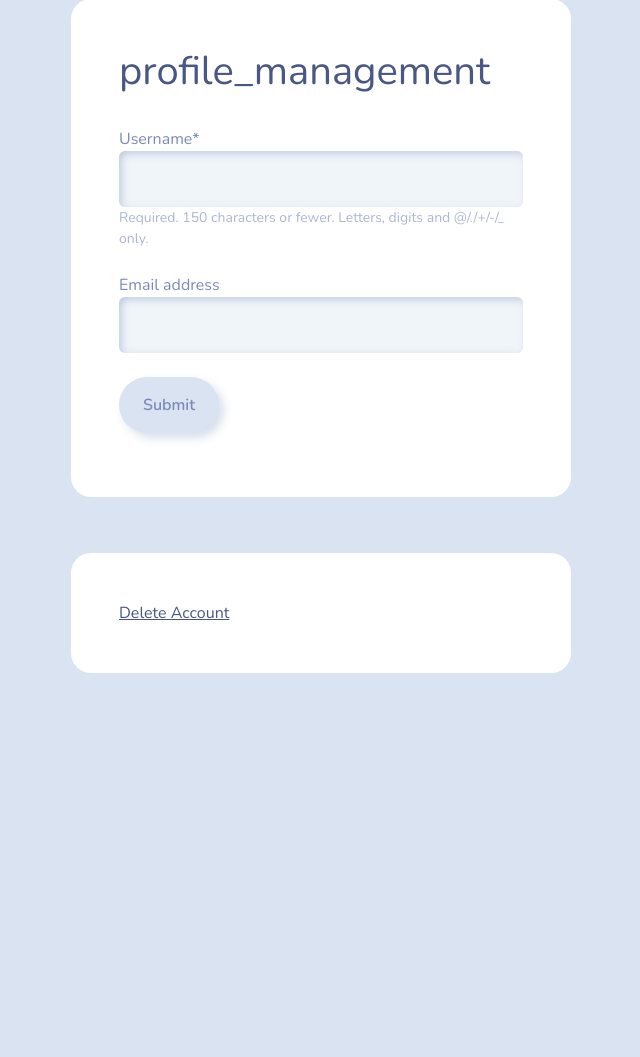
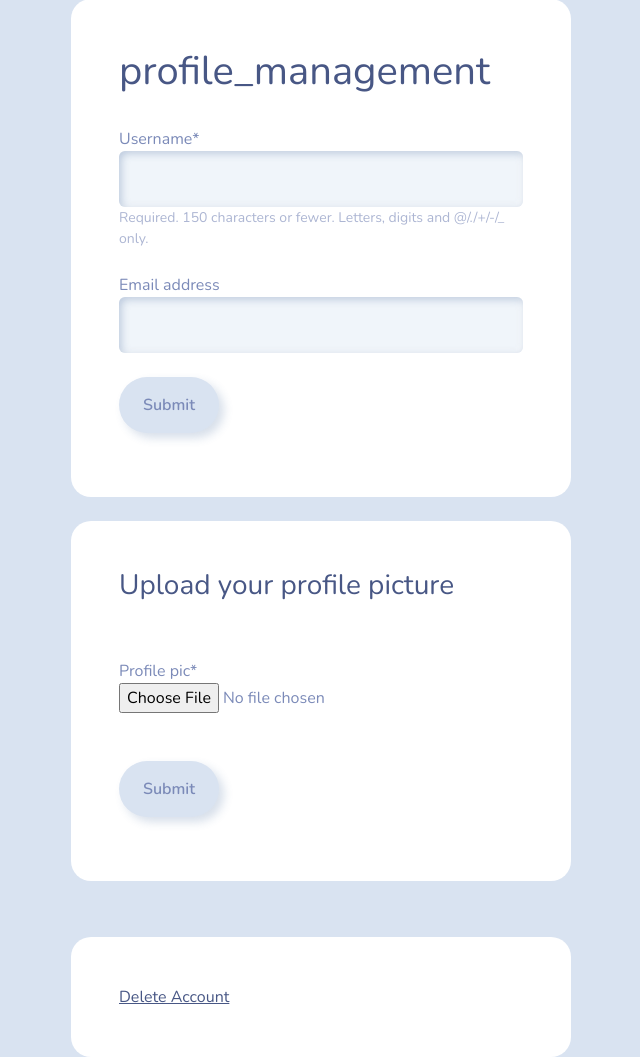
Before and after one commit to Skyknew/py, a Django app: template atc/Test1/templates/test1/profile-management.html in a window 1280 px wide. Shown: the part 25-1082 px from the top of the page, without its empty margins (319-959 px from the left). Before the commit the page ends 698 px from the top, so only its background shows below. Run offline with Django 4.2, Linux system fonts and the light colour scheme; the template is opened without the code that fills it: values that come from a table or form of the project are taken from there, others are empty; some libraries are stand-ins or nearby versions.

Commit message:
Update with - Upload with profile pic feature

```diff
--- a/atc/Test1/templates/test1/profile-management.html
+++ b/atc/Test1/templates/test1/profile-management.html
@@ -47,6 +47,32 @@
 
     <br>
 
+    <div class="container bg-white shadow-md p-5 form-layout">
+
+        <h3> Upload your profile picture </h3>
+
+        <hr>
+        <br>
+
+        <form method="POST" autocomplete="off" enctype="multipart/form-data">
+
+            {% csrf_token %}
+
+            {{profile_form.profile_pic|as_crispy_field}}
+
+            <br>
+            <br>
+
+            <input class="btn btn-primary" type="submit" value="Submit"/>
+
+        </form>
+
+    </div>
+
+
+
+    <br>
+
     <hr>
 
     <div class="container bg-white shadow-md p-5 form-layout ">
```
